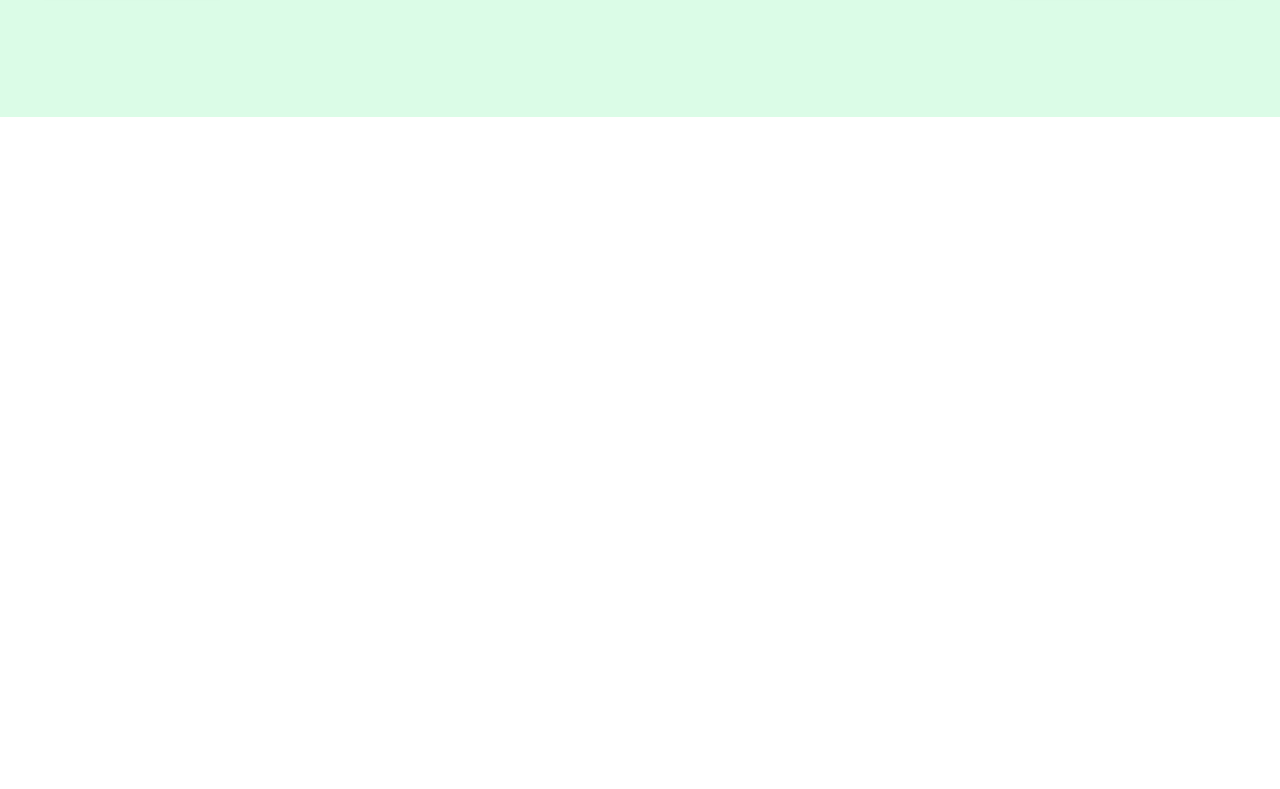
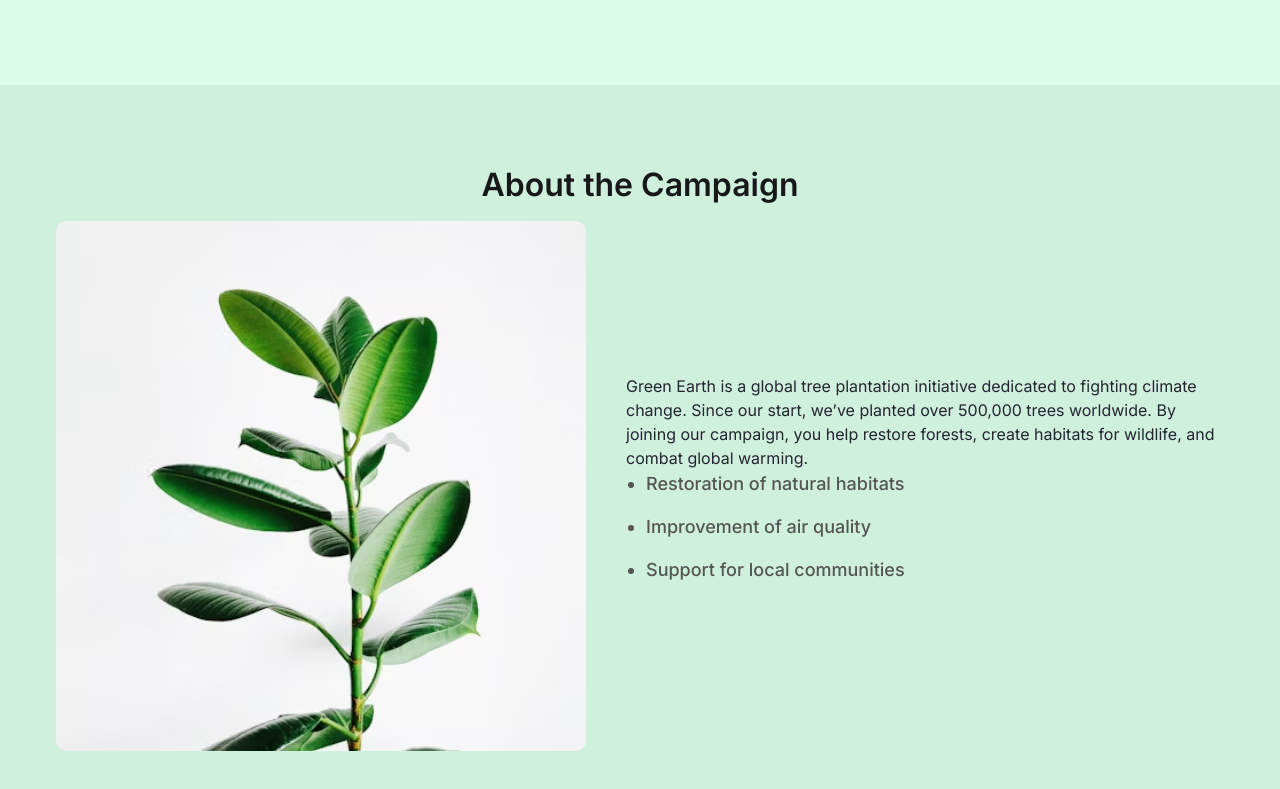
Before and after one commit to AfsanaMime/my-6th-assigment-repo, a plain HTML site: page index.html in a window 1280 px wide. Shown: the part 587-1376 px from the top of the page. Before the commit the page ends 800 px from the top, so only its background shows below. Drawn offline with nearby package versions, Linux system fonts and the light colour scheme; no server answers.

Commit message:
added new code

```diff
--- a/index.html
+++ b/index.html
@@ -23,7 +23,7 @@
 
 <body>
   <header>
-    <div class="navbar bg-green-800 px-6">
+    <div class="navbar bg-green-800 px-6 fixed top-0 left-0 w-full z-50 ">
   <div class="navbar-start">
     <div class="dropdown">
       <div tabindex="0" role="button" class="btn btn-ghost lg:hidden">
@@ -46,7 +46,7 @@
 </div>
   </header>
 <!-- Banner Section -->
-<section class=" relative bg-green-200 text-center flex items-center justify-center h-[15vh] sm:h-[25vh] md:h-[30vh] overflow-hidden">
+<section class=" relative bg-green-200 text-center flex items-center justify-center h-[60vh] sm:h-[65vh] md:h-[35vh] overflow-hidden">
   <div
     class="absolute top-0 left-0 bottom-0 w-32 sm:w-48 md:w-72 lg:w-96 bg-no-repeat bg-contain bg-left opacity-50 sm:opacity-80"
     style="background-image: url('./assets/hero-leaf1.png');">
@@ -99,5 +99,21 @@
 
   <script src="./script/script.js"></script>
 </section>
+<section class="Campaign">
+  <h2>About the Campaign</h2>
+  <div class="container plants-content">
+    <div class="plants-image">
+      <img src="./assets/about.png" alt="Plants Image">
+    </div>
+    <div class="plants-text">
+      <p>Green Earth is a global tree plantation initiative dedicated to fighting climate change. Since our start, we’ve planted over 500,000 trees worldwide. By joining our campaign, you help restore forests, create habitats for wildlife, and combat global warming. </p>
+      <ul>
+        <li>Restoration of natural habitats</li>
+          <li>Improvement of air quality</li>
+          <li>Support for local communities</li>
+         </ul>
+    </div>
+  </div>
+</section>
    </body>
 </html>
--- a/styel/styel.css
+++ b/styel/styel.css
@@ -2,3 +2,74 @@
 
   font-family: "Inter", sans-serif;
 }
+.Campaign{
+  padding-top: 80px;
+  padding-bottom: 80px;
+  background: rgba(207, 240, 220, 1);
+}
+
+.container.plants-content {
+  display: flex;
+  align-items: center;
+  gap: 40px;
+  max-width: 1200px;
+  margin: 0 auto;
+  padding: 16px;
+  justify-content: space-between;
+}
+
+.plants-image img {
+width: 530px;
+height: 530px;
+  display: block;
+  border-radius: 10px;
+  object-fit: cover;
+}
+
+.plants-text {
+  flex: 1;
+  color: #252432; /* dark text */
+}
+
+.plants-text  {
+  color: var(--Neutral/Dark, rgba(31, 41, 55, 1));
+font-family: Inter;
+font-size: 16px;
+font-weight: 400;
+line-height: 24px;
+letter-spacing: 0%;
+text-align: left;
+}
+
+.plants-text ul {
+  list-style-type: disc;
+  padding-left: 20px;
+  font-size: 1.125rem;
+  line-height: 1.5;
+  color: #555;
+}
+
+.plants-text ul li {
+  margin-bottom: 16px;
+  font-weight: 500;
+  gap:20
+}
+
+.Campaign h2{
+  color: var(--Neutral/Dark, rgba(31, 41, 55, 1));
+
+font-family: Inter;
+font-size: 32px;
+font-weight: 600;
+line-height: 40px;
+letter-spacing: 0%;
+text-align: center;
+}
+
+/* Mobile Responsiveness */
+@media (max-width: 768px) {
+  .container.plants-content {
+  }
+. Campaign{
+
+}
```
